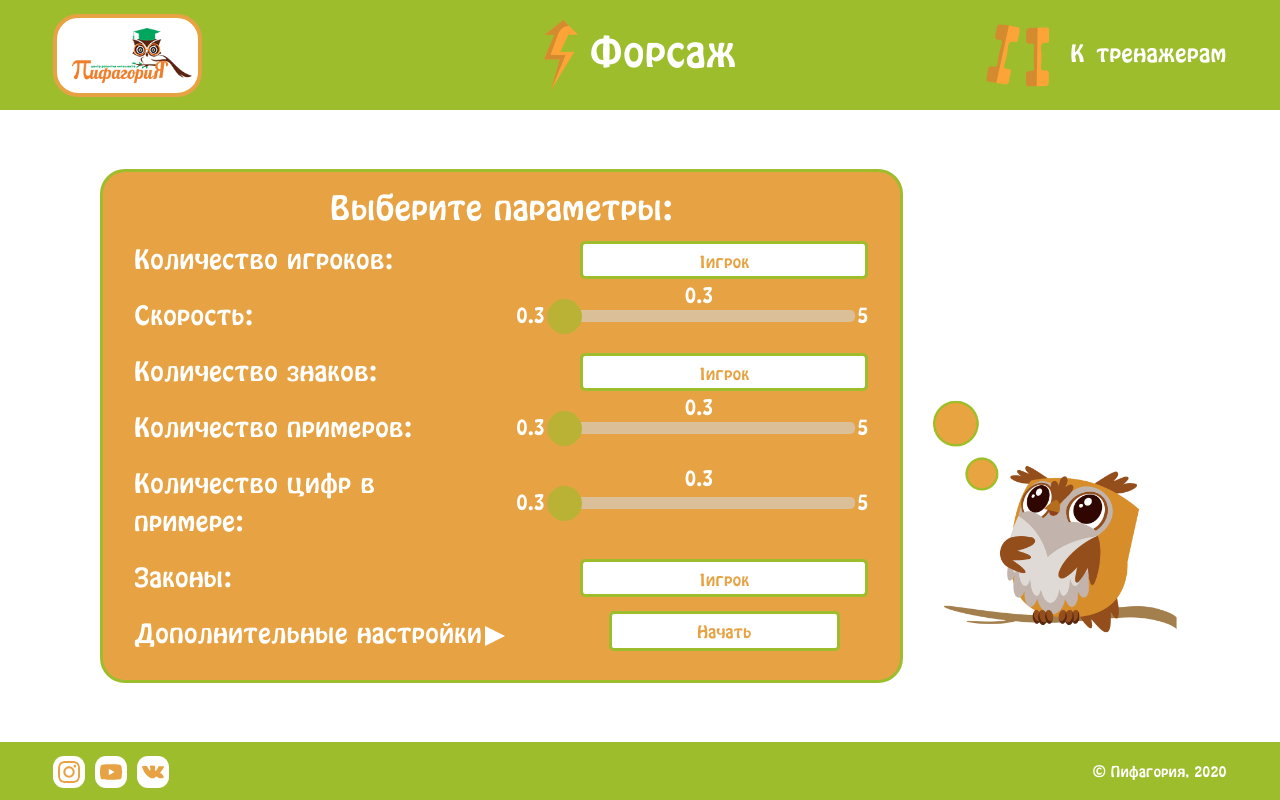
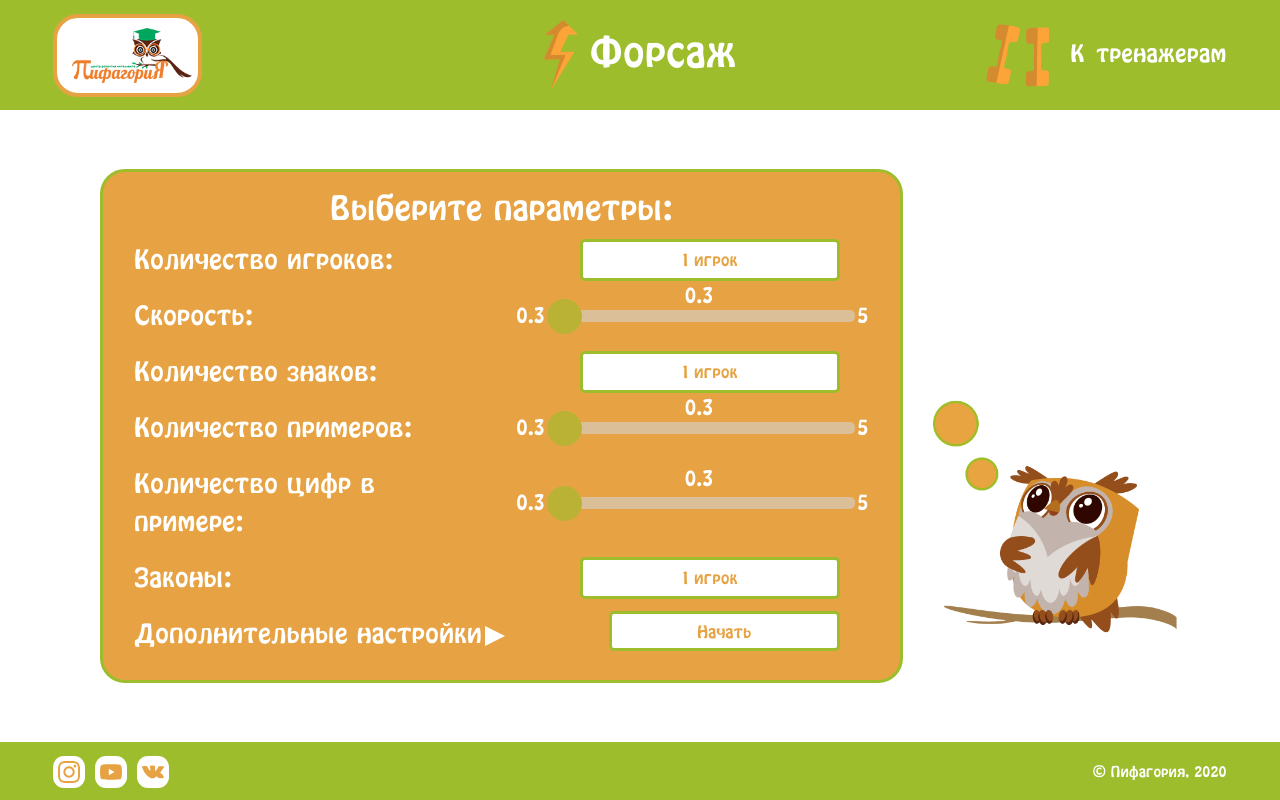
Before and after one commit to IlyaIvanchikov/forsage, a React (Create React App) app: page / in a window 1280 px wide. Built offline with nearby package versions, Linux system fonts and the light colour scheme.

Commit message:
fix: change focus and active item

```diff
--- a/src/components/Parameters/Parameters.module.scss
+++ b/src/components/Parameters/Parameters.module.scss
@@ -21,63 +21,16 @@
     border: 3px solid $clrBackground;
     border-radius: 5px;
     color: $orangeColor;
+
+    &:active {
+      background-color: $clrBackground !important;
+      border: 3px solid rgb(67, 241, 14) !important;
+    }
+
+    &:hover {
+      background-color: $clrBackground;
+      border: 3px solid rgb(67, 241, 14);
+      color: white;
+    }
   }
-  // .colRange {
-  //   display: flex;
-  //   align-items: center;
-  //   position: relative;
-
-  //   p {
-  //     margin-bottom: 0;
-  //     @include adaptive-font(30, 14);
-  //   }
-
-  //   .colRange__pLeft {
-  //     margin-right: 2px;
-  //   }
-
-  //   .colRange__pRight {
-  //     margin-left: 2px;
-  //   }
-
-  //   .colRange__pCenter {
-  //     position: absolute;
-  //     bottom: 60%;
-  //     left: 48%;
-  //   }
-
-  //   .colRange__formControl {
-  //     -webkit-appearance: none;
-  //     width: 100%;
-  //     height: 12px;
-  //     border-radius: 5px;
-  //     background: #d3d3d3;
-  //     outline: none;
-  //     opacity: 0.6;
-  //     -webkit-transition: 0.2s;
-  //     transition: opacity 0.2s;
-
-  //     &:hover {
-  //       opacity: 1;
-  //     }
-
-  //     &::-webkit-slider-thumb {
-  //       -webkit-appearance: none;
-  //       appearance: none;
-  //       width: 35px;
-  //       height: 35px;
-  //       border-radius: 50%;
-  //       background: $clrBackground;
-  //       cursor: pointer;
-  //     }
-
-  //     &::-moz-range-thumb {
-  //       width: 25px;
-  //       height: 25px;
-  //       border-radius: 50%;
-  //       background: #4caf50;
-  //       cursor: pointer;
-  //     }
-  //   }
-  // }
 }
--- a/src/components/Parameters/formButton/formButton.module.scss
+++ b/src/components/Parameters/formButton/formButton.module.scss
@@ -1,8 +1,26 @@
 @import '../../../styleGuide/variable.scss';
 
-.formControlButton {
+.formButton {
   background-color: $textColor;
-  border: 3px solid $clrBackground;
+  border: $borderModal;
   border-radius: 5px;
   color: $orangeColor;
+  width: 90%;
+
+  &:hover {
+    background-color: $clrBackground;
+    border: 3px solid rgb(67, 241, 14);
+  }
+
+  &:focus {
+    background-color: $textColor;
+    border: $borderModal;
+    color: $orangeColor;
+    box-shadow: none;
+  }
+
+  &:active {
+    background-color: $clrBackground !important;
+    border: 3px solid rgb(67, 241, 14) !important;
+  }
 }
--- a/src/components/Parameters/formButton/formButton.tsx
+++ b/src/components/Parameters/formButton/formButton.tsx
@@ -1,5 +1,5 @@
 import React from 'react';
-import { Row, Col, Form } from 'react-bootstrap';
+import { Row, Col, Form, Button } from 'react-bootstrap';
 import classes from './formButton.module.scss';
 import { TitleParameters } from './../../../ts/store';
 
@@ -10,12 +10,18 @@ const FormButton = ({ title, handleModalClick }: TitleParameters) => {
         {title}
       </Form.Label>
       <Col sm="5" className="d-flex align-items-center">
-        <Form.Control
+        <Button
+          onClick={handleModalClick}
+          className={classes.formButton}
+        >
+          1 игрок
+        </Button>
+        {/* <Form.Control
           onClick={handleModalClick}
           type="Button"
           className={classes.formControlButton}
           value="1игрок"
-        />
+        /> */}
       </Col>
     </Form.Group>
   );
--- a/src/container/main/blockPlay/blockOnePlayer/blockGame/blockPlayerHeader/blockplayerheader.module.scss
+++ b/src/container/main/blockPlay/blockOnePlayer/blockGame/blockPlayerHeader/blockplayerheader.module.scss
@@ -26,7 +26,7 @@
 }
 
 .resultsIcon:hover {
-    opacity: .7;
+  opacity: 0.7;
 }
 
 .threePoints button,
@@ -38,7 +38,7 @@
 
 .threePoints button:hover,
 .iconBlock button:hover {
-    opacity: .7;
+  opacity: 0.7;
 }
 
 .iconBlock button:active,
--- a/src/container/main/blockPlay/blockOnePlayer/blockGame/blockgame.module.scss
+++ b/src/container/main/blockPlay/blockOnePlayer/blockGame/blockgame.module.scss
@@ -4,7 +4,7 @@
   padding: 10px;
   margin: 0;
   justify-content: center;
-    color: #5BC2DC;
+  color: #5bc2dc;
 
   p {
     font-size: 4rem;
@@ -33,7 +33,7 @@
     height: 5vh;
     padding: 20px;
     font-size: 3vh;
-        color: #A6A2A3;
+    color: #a6a2a3;
     border: $blockBorderSize solid $orangeColor;
     border-bottom-left-radius: 10px;
     border-top-left-radius: 10px;
@@ -50,7 +50,7 @@
   }
 
   button:hover {
-        opacity: .7;
+    opacity: 0.7;
   }
 
   button:active,
--- a/src/styleGuide/variable.scss
+++ b/src/styleGuide/variable.scss
@@ -67,4 +67,8 @@ $borderModal: solid 3px $clrBackground;
     box-shadow: none;
   }
 
+  &:active {
+    background-color: $clrBackground !important;
+    border: 3px solid $orangeColor !important;
+  }
 }
--- a/src/ts/store.ts
+++ b/src/ts/store.ts
@@ -1,6 +1,6 @@
 export interface TitleParameters {
   title: string;
-  handleModalClick?: (e: React.MouseEvent<HTMLInputElement>) => void;
+  handleModalClick?: (e: React.MouseEvent<HTMLButtonElement>) => void;
 }
 
 export interface StateType {
```
Lines whose indentation alone changed are shown as unchanged.
